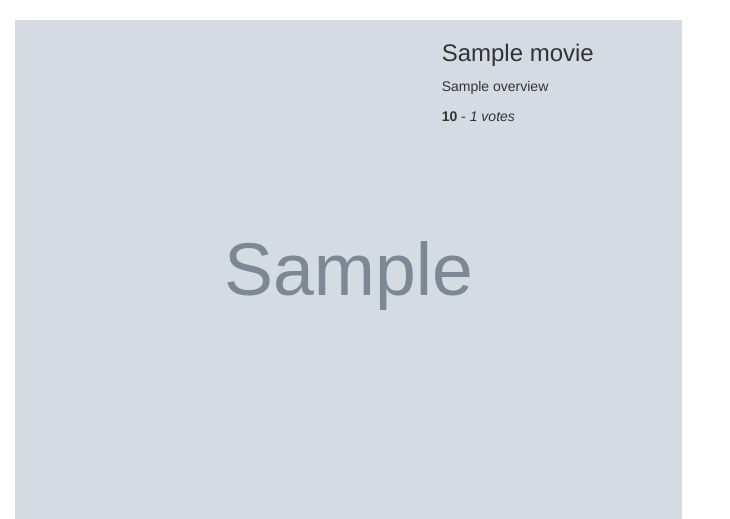
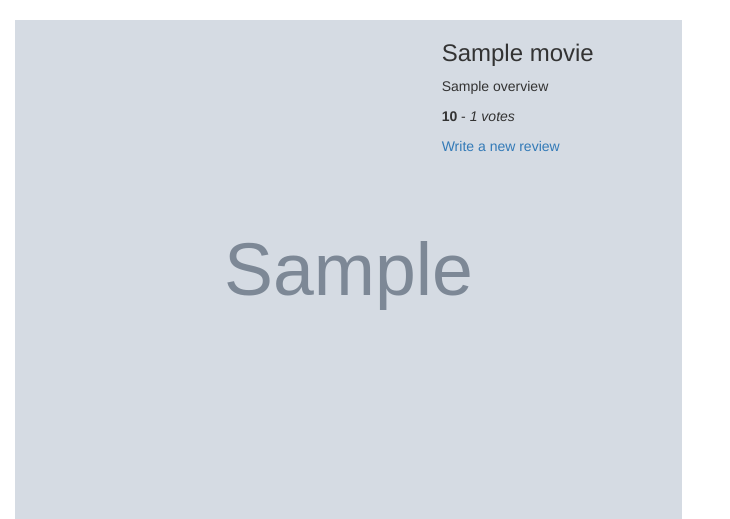
Before and after one commit to lamechy/Watchlist, a Flask app: template app/templates/movie.html in a window 1280 px wide. Shown: the part 52-571 px from the top of the page, without its empty margins (0-730 px from the left). Run offline with Flask 2, Linux system fonts and the light colour scheme; the template is opened without the code that fills it: most values are stand-ins (such as "Sample title", 1, 10 or a date in 2020); grey boxes marked "Sample" are stand-in pictures; parts of the project's set-up code (start-up, migrations or seed data) failed here and were passed over; some libraries are stand-ins or nearby versions.

Commit message:
Added link ffor writing a new review

```diff
--- a/app/templates/movie.html
+++ b/app/templates/movie.html
@@ -16,6 +16,7 @@
             <h3>{{ movie.title }}</h3>
             <p class="overview">{{ movie.overview}}</p>
             <p class="ratings"><b>{{ movie.vote_average }}</b> - <i>{{ movie.vote_count }} votes</i></p>
+            <a  class="ratings" href="/movie/review/new/{{ movie.id}}"> Write a new review</a>
         </div>
     </div>
 
```
